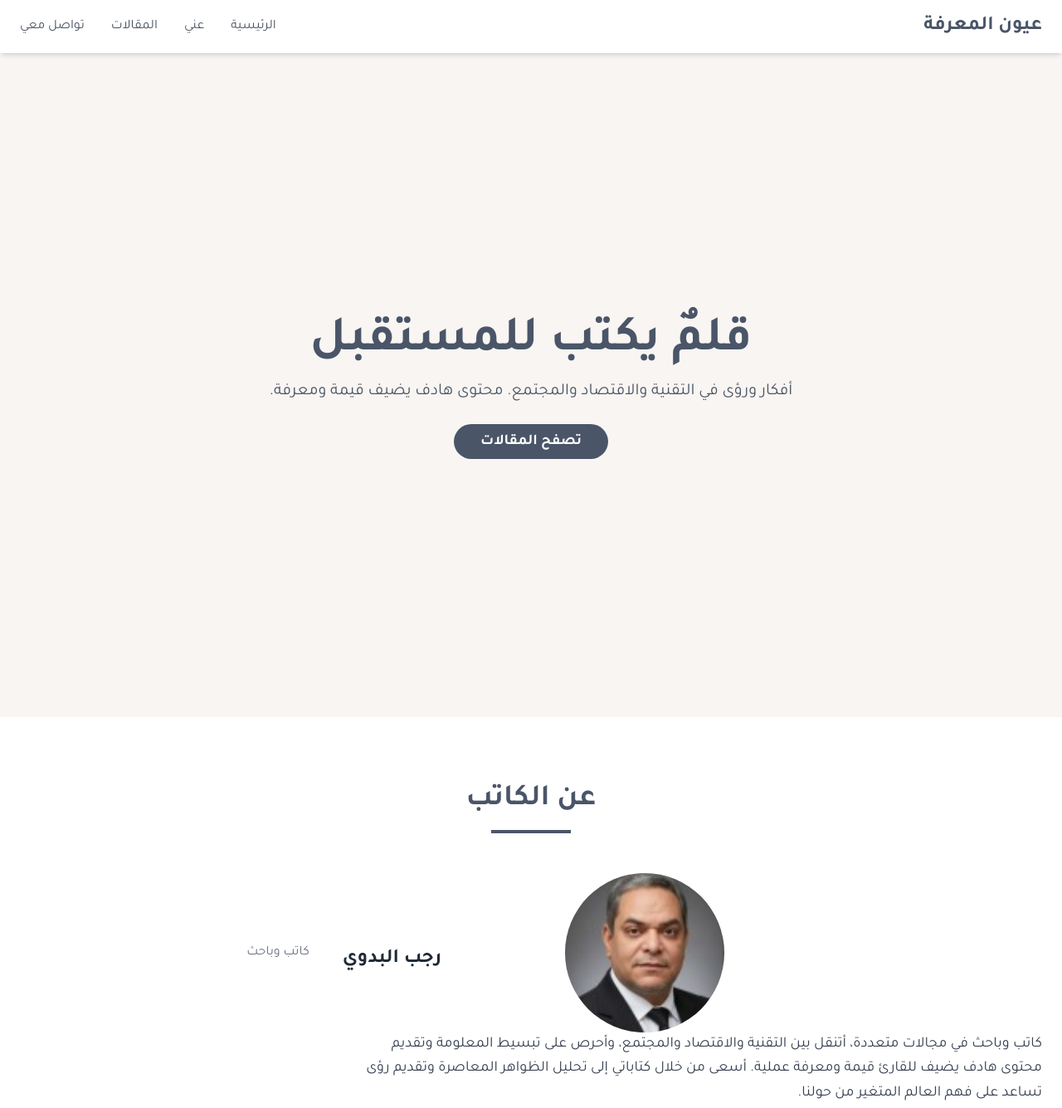
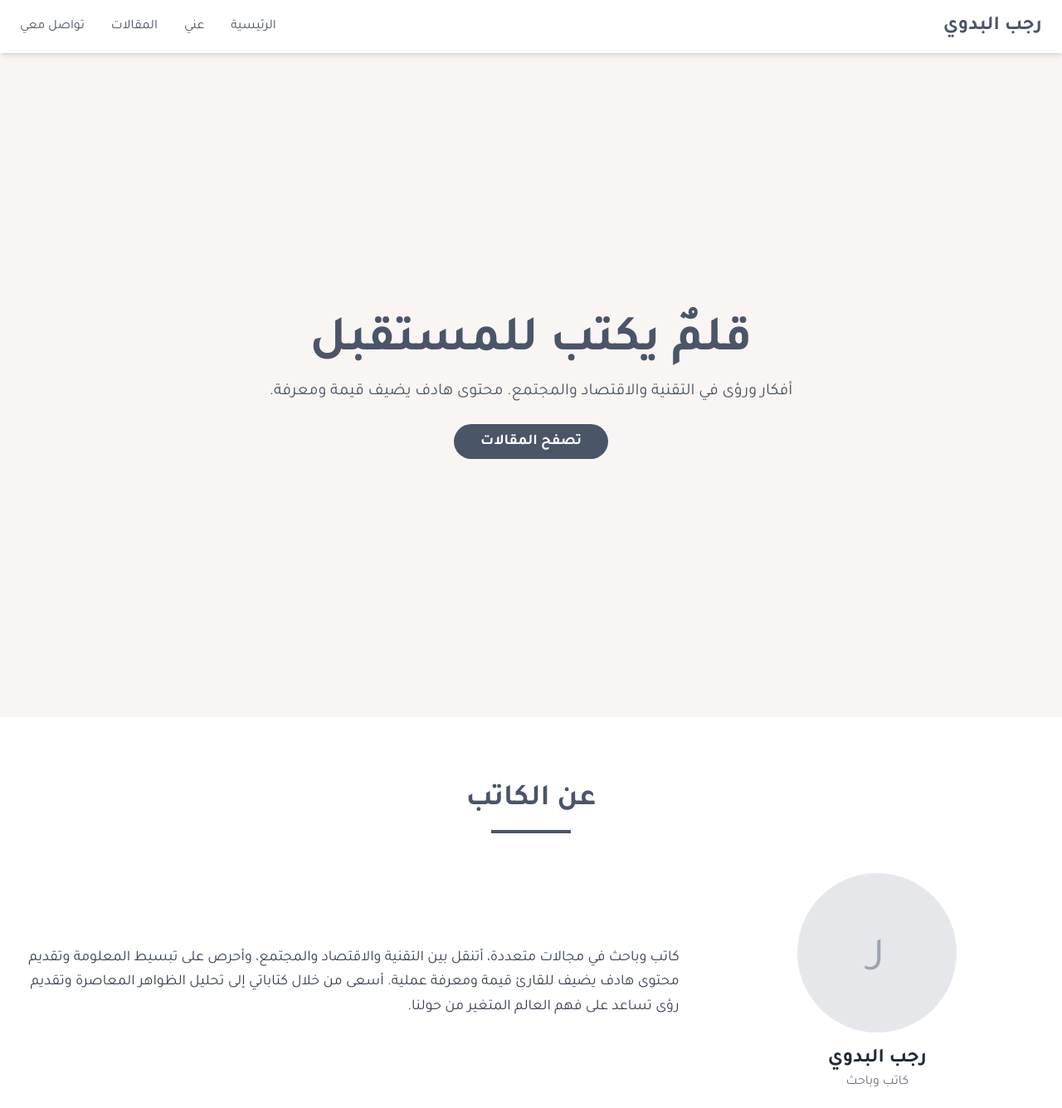
Before and after one commit to ragabelbadawy/techno4you, a plain HTML site: page index.html in a window 1280 px wide. Shown: the top 1335 px of the page at 83% size. Drawn offline with nearby package versions, Linux system fonts and the light colour scheme.

Commit message:
Update index.html

```diff
--- a/index.html
+++ b/index.html
@@ -52,7 +52,7 @@ box-shadow: 0 10px 15px -3px rgba(0, 0, 0, 0.1), 0 4px 6px -2px rgba(0, 0, 0, 0.
 <header id="header" class="bg-white shadow-md sticky top-0 z-50 transition-all duration-300">
     <nav class="container mx-auto px-6 py-4 flex justify-between items-center">
         <div class="text-2xl font-bold accent-color">
-            <a href="#home">عيون المعرفة</a>
+            <a href="#home">رجب البدوي</a>
         </div>
         <div class="hidden md:flex space-x-8 space-x-reverse items-center">
             <a href="#home" class="text-gray-600 hover:accent-color transition duration-300">الرئيسية</a>
@@ -93,8 +93,9 @@ box-shadow: 0 10px 15px -3px rgba(0, 0, 0, 0.1), 0 4px 6px -2px rgba(0, 0, 0, 0.
             </div>
             <div class="flex flex-col md:flex-row items-center justify-center gap-10">
                 <div class="md:w-1/3 text-center">
-                    <img src="https://github.com/ragabelbadawy/techno4you/blob/e6942784fa1ebde51b4de6aba466a6ed647a98cf/rombK6cw5x67sdrytGJdrNEYo3a4nlUbJKqihOjh.jpg" alt="https://github.com/ragabelbadawy/techno4you/blob/e6942784fa1ebde51b4de6aba466a6ed647a98cf/rombK6cw5x67sdrytGJdrNEYo3a4nlUbJKqihOjh.jpg" class="w-48 h-48 mx-auto rounded-full object-cover">
-                   </div>
+                    <div class="w-48 h-48 mx-auto bg-gray-200 rounded-full flex items-center justify-center">
+                         <span class="text-6xl text-gray-400">ر</span>
+                    </div>
                     <h3 class="text-2xl font-bold mt-4">رجب البدوي</h3>
                     <p class="text-gray-500">كاتب وباحث</p>
                 </div>
```
